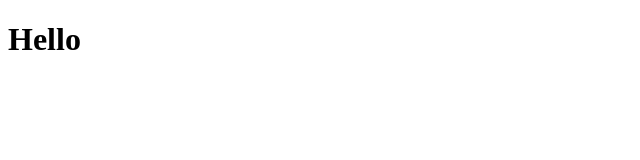
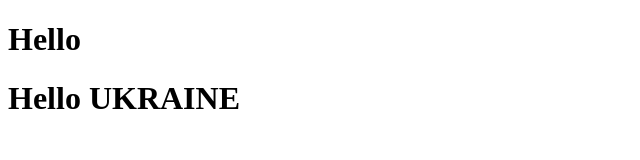
Before and after one commit to Makhti1998/project, a plain HTML site: page index.html in a window 1280 px wide. Shown: the whole page, without its empty margins (0-640 px from the left). Drawn offline with Linux system fonts and the light colour scheme.

Commit message:
first commit

```diff
--- a/index.html
+++ b/index.html
@@ -12,6 +12,7 @@
         <div class="container">
             <div class="header__inner">
                 <h1 class="title">Hello</h1>
+                <h1 class="title">Hello UKRAINE</h1>
             </div>
         </div>
     </header>
```
